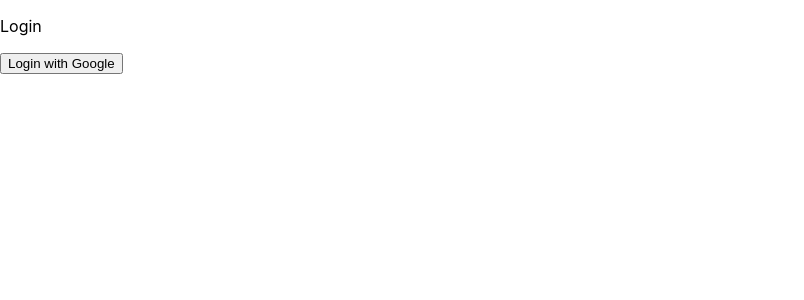
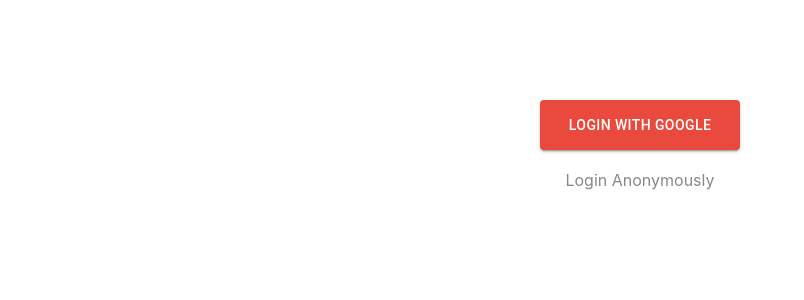
Before and after one commit to allcracked/movie-chat-turtle, a React (Create React App) app: page / in a window 1280 px wide. Shown: the top 300 px of the page, without its empty margins (0-804 px from the left). Built offline with nearby package versions, Linux system fonts and the light colour scheme; no server answers.

Commit message:
Add styles for login component
Added styles for the login component, also included the option to login anonymously.

```diff
--- a/src/components/Login/Login.tsx
+++ b/src/components/Login/Login.tsx
@@ -1,21 +1,71 @@
-import React from 'react';
-import firebase from 'firebase/app';
+import React from "react";
+import firebase from "firebase/app";
 
-import { fbAuth } from '../../services/firebase';
+import { fbAuth } from "../../services/firebase";
+import { Container, Button, Link, makeStyles } from "@material-ui/core";
+
+const useStyles = makeStyles((theme) => ({
+  loginContainer: {
+    marginTop: 100,
+  },
+  loginButtonWrapper: {
+    width: 200,
+    margin: "0px auto",
+  },
+  loginButton: {
+    width: 200,
+    height: 50,
+    backgroundColor: "rgb(234, 74, 61)",
+    "&:hover": {
+      backgroundColor: "rgb(234, 74, 61)",
+    },
+  },
+  anonymousLinkWrapper: {
+    textAlign: "center",
+  },
+  anonymousLink: {
+    cursor: "pointer",
+    color: "#888",
+    "&:hover": {
+        textDecoration: "none",
+    },
+  },
+}));
 
 const Login: React.FC = () => {
+  const classes = useStyles();
 
-    const handleGoogleLogin = async () => {
-        const googleProvider = new firebase.auth.GoogleAuthProvider();
-        await fbAuth.signInWithPopup(googleProvider);
-    };
+  const handleGoogleLogin = () => {
+    const googleProvider = new firebase.auth.GoogleAuthProvider();
+    fbAuth.signInWithPopup(googleProvider);
+  };
 
-    return (
-        <div>
-            <p>Login</p>
-            <button type='button' onClick={handleGoogleLogin}>Login with Google</button>
-        </div>
-    );
+  const handleAnonymousLogin = () => {
+    fbAuth.signInAnonymously();
+  };
+
+  return (
+    <Container maxWidth="xs" className={classes.loginContainer}>
+      <div className={classes.loginButtonWrapper}>
+        <Button
+          fullWidth
+          variant="contained"
+          color="primary"
+          className={classes.loginButton}
+          onClick={handleGoogleLogin}
+        >
+          Login with Google
+        </Button>
+      </div>
+
+      <br />
+      <div className={classes.anonymousLinkWrapper}>
+        <Link onClick={handleAnonymousLogin} className={classes.anonymousLink}>
+          Login Anonymously
+        </Link>
+      </div>
+    </Container>
+  );
 };
 
 export default Login;
```
